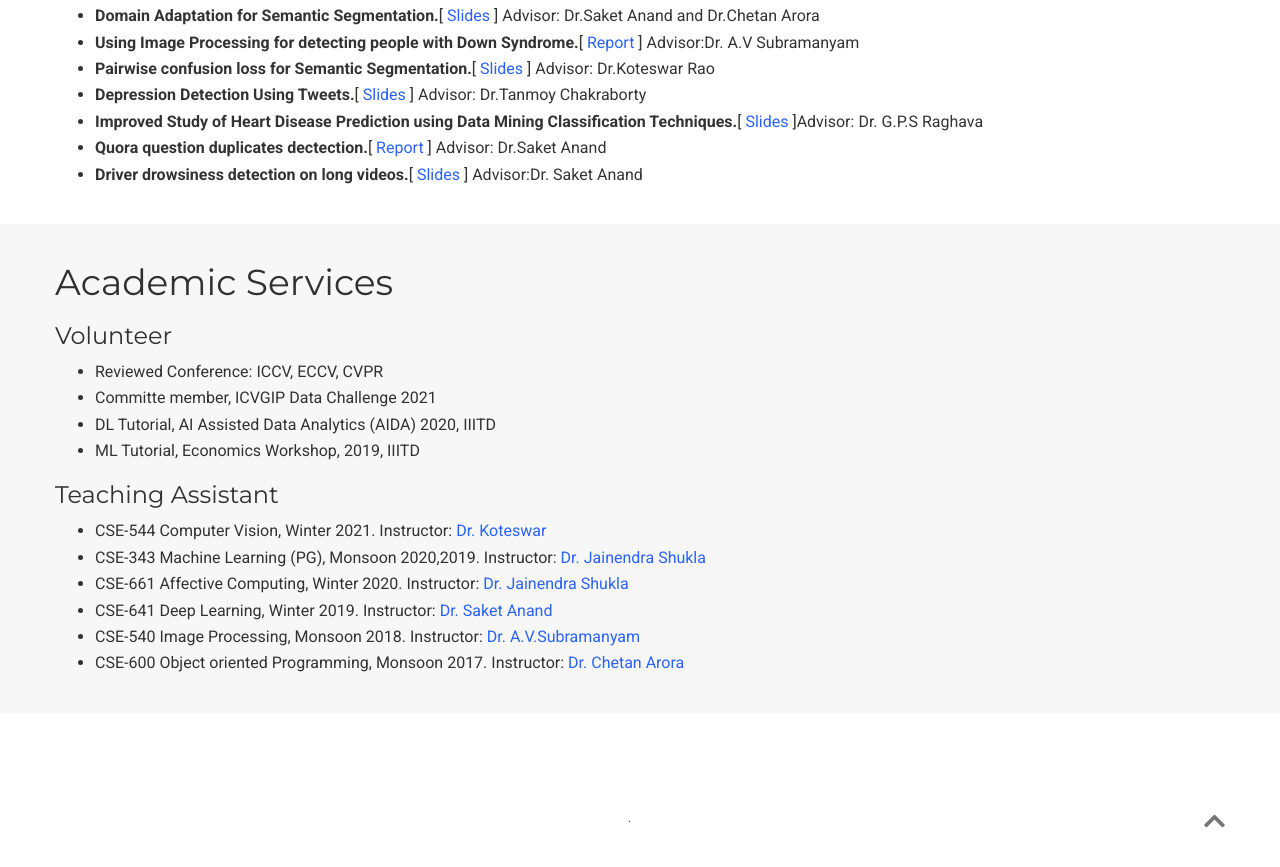
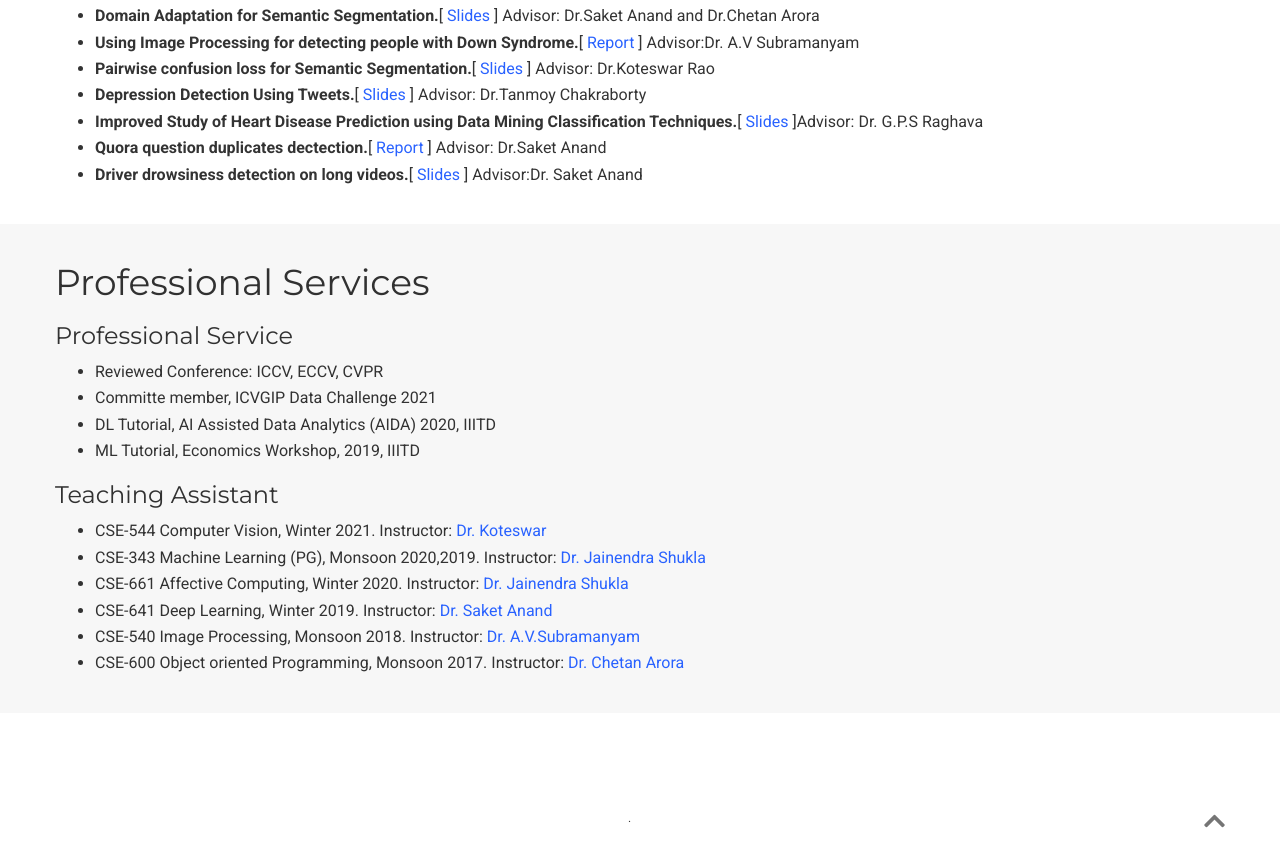
Before and after one commit to sharat29ag/sharat29ag.github.io, a plain HTML site: page index.html in a window 1280 px wide. Shown: the part 1211-2078 px from the top of the page. Drawn offline with nearby package versions, Linux system fonts and the light colour scheme; some packages are replaced by stand-ins of ours; no server answers; some icons are missing.

Commit message:
Update index.html

```diff
--- a/index.html
+++ b/index.html
@@ -396,14 +396,16 @@ Thus, my research investigates visual data's contextual aspect and uses it to tr
     <div class="container">
 <div class="row">
     <div class="col-lg-12">
-    <h1>Academic Services</h1>
-	<h2 id="Professional Service">Volunteer</h2>
+    <h1>Professional Services</h1>
+	<h2 id="Professional Service">Professional Service</h2>
 <ul>
 <li>Reviewed Conference: ICCV, ECCV, CVPR
 <li>Committe member, ICVGIP Data Challenge 2021 </li>
 <li>DL Tutorial, AI Assisted Data Analytics (AIDA) 2020, IIITD <PD803></li>
 <li>ML Tutorial, Economics Workshop, 2019, IIITD <PD803></li>
 </ul>
+
+
 <h2 id="Teaching Assistant">Teaching Assistant</h2>
 <ul>
 <li>CSE-544 Computer Vision, Winter 2021. Instructor: <a href = "https://sites.google.com/site/koteswarraojerripothula">Dr. Koteswar </a></li>
```
